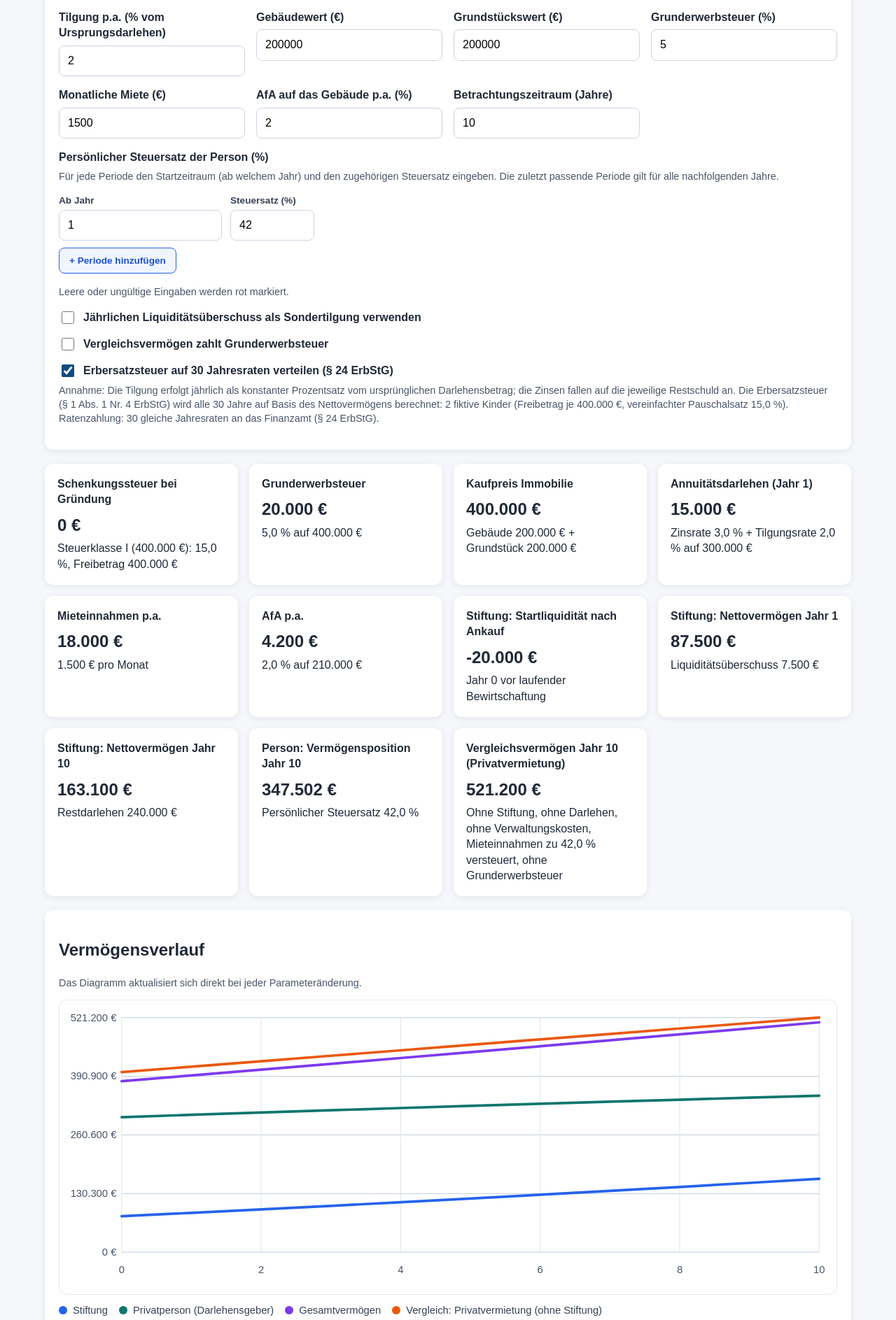
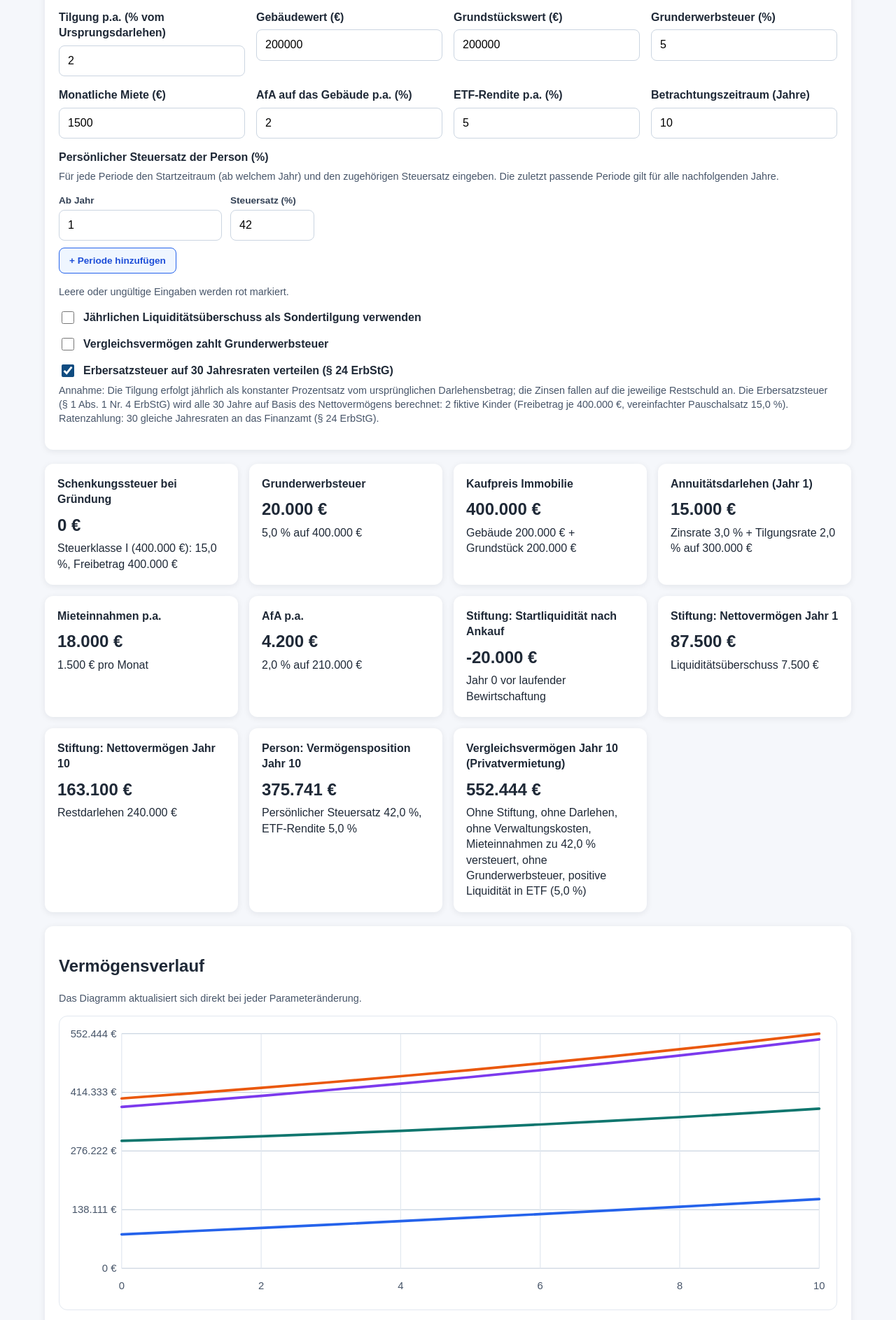
Before and after one commit to maorun/family-foundation, a Next.js app: page / in a window 1280 px wide. Shown: the part 713-2600 px from the top of the page at 70% size. Built offline with nearby package versions, Linux system fonts and the light colour scheme.

Commit message:
Add ETF investment logic for positive cashflows

```diff
--- a/app/page.js
+++ b/app/page.js
@@ -77,6 +77,13 @@ const FIELD_DEFINITIONS = [
     defaultValue: 2,
   },
   {
+    id: "etfReturnRate",
+    label: "ETF-Rendite p.a. (%)",
+    min: 0,
+    step: "0.1",
+    defaultValue: 5,
+  },
+  {
     id: "projectionYears",
     label: "Betrachtungszeitraum (Jahre)",
     min: 1,
@@ -247,6 +254,7 @@ function validateFormValues(formValues) {
       realEstateTaxRate: parsedValues.realEstateTaxRate / 100,
       monthlyRent: parsedValues.monthlyRent,
       depreciationRate: parsedValues.depreciationRate / 100,
+      etfReturnRate: parsedValues.etfReturnRate / 100,
       projectionYears: parsedValues.projectionYears,
     },
   };
@@ -349,9 +357,12 @@ function calculateProjection(input) {
     input.initialCapital - giftTax + input.loanAmount - propertyValue - realEstateTax;
 
   let foundationCash = initialCash;
+  let foundationEtfBalance = 0;
   let remainingLoan = input.loanAmount;
   let remainingDepreciableBuildingValue = depreciableBuildingBase;
   let cumulativePersonNetCash = 0;
+  let personCash = 0;
+  let personEtfBalance = 0;
 
   // Erbersatzsteuer-Tracking (§ 1 Abs. 1 Nr. 4 ErbStG)
   let erbsRemainingLiability = 0;
@@ -362,6 +373,7 @@ function calculateProjection(input) {
   // kein Darlehen, keine Verwaltungskosten
   let privateCash =
     input.initialCapital + input.loanAmount - propertyValue - privateRealEstateTax;
+  let compareEtfBalance = 0;
   let privateRemainingDepreciableBuilding = privateDepreciableBuildingBase;
 
   const buildingBookValue0 = depreciableBuildingBase + landBookBase;
@@ -370,26 +382,34 @@ function calculateProjection(input) {
     {
       year: 0,
       foundationCash,
+      foundationEtfBalance,
       taxableResult: -giftTax,
-      foundationWealth: foundationCash + propertyValue - remainingLoan,
+      foundationWealth: foundationCash + foundationEtfBalance + propertyValue - remainingLoan,
       remainingLoan,
       personNetCashFlow: 0,
-      personAssetPosition: remainingLoan,
+      personAssetPosition: remainingLoan + personCash + personEtfBalance,
+      personCash,
+      personEtfBalance,
       personalTaxRate: getPersonalTaxRateForYear(input.personalTaxSteps, 1),
       // Bilanz Jahr 0
       buildingBookValue: buildingBookValue0,
-      totalAssets: foundationCash + buildingBookValue0,
-      equity: foundationCash + buildingBookValue0 - remainingLoan,
+      totalAssets: foundationCash + foundationEtfBalance + buildingBookValue0,
+      equity: foundationCash + foundationEtfBalance + buildingBookValue0 - remainingLoan,
       // Erbersatzsteuer
       erbsTriggeredAmount: 0,
       erbsInstallmentPaid: 0,
       erbsRemainingLiability: 0,
       // Vergleichsvermögen Privatvermietung Jahr 0
-      compareWealth: privateCash + propertyValue,
+      compareWealth: privateCash + compareEtfBalance + propertyValue,
+      compareEtfBalance,
     },
   ];
 
   for (let year = 1; year <= input.projectionYears; year += 1) {
+    foundationEtfBalance *= 1 + input.etfReturnRate;
+    personEtfBalance *= 1 + input.etfReturnRate;
+    compareEtfBalance *= 1 + input.etfReturnRate;
+
     const yearPersonalTaxRate = getPersonalTaxRateForYear(input.personalTaxSteps, year);
     const annualInterest = remainingLoan * input.loanInterestRate;
     const scheduledRepaymentTarget = Math.min(
@@ -435,6 +455,7 @@ function calculateProjection(input) {
       0,
       remainingDepreciableBuildingValue - annualDepreciation,
     );
+    personCash += lenderNetCashFlow;
     cumulativePersonNetCash += lenderNetCashFlow;
 
     // Vergleichsszenario: Privatvermietung – kein Darlehen, keine Verwaltungskosten, Steuern auf Miete
@@ -464,7 +485,7 @@ function calculateProjection(input) {
 
     // Erbersatzsteuer: Auslösung alle 30 Jahre (frühestens Jahr 30, nie Jahr 0)
     if (year > 0 && year % ERBERSATZ_CYCLE_YEARS === 0) {
-      const netWealthForErbs = foundationCash + propertyValue - remainingLoan;
+      const netWealthForErbs = foundationCash + foundationEtfBalance + propertyValue - remainingLoan;
       const perChildTaxable = Math.max(
         0,
         netWealthForErbs / ERBERSATZ_CHILDREN - ERBERSATZ_CHILD_ALLOWANCE,
@@ -480,15 +501,37 @@ function calculateProjection(input) {
       }
     }
 
+    const foundationEtfInvestment = Math.max(0, foundationCash);
+    foundationCash -= foundationEtfInvestment;
+    foundationEtfBalance += foundationEtfInvestment;
+
+    const personEtfInvestment = Math.max(0, personCash);
+    personCash -= personEtfInvestment;
+    personEtfBalance += personEtfInvestment;
+
+    const compareEtfInvestment = Math.max(0, privateCash);
+    privateCash -= compareEtfInvestment;
+    compareEtfBalance += compareEtfInvestment;
+
     rows.push({
       year,
       foundationCash,
+      foundationEtfBalance,
+      foundationEtfInvestment,
       foundationCashFlow,
       taxableResult,
-      foundationWealth: foundationCash + propertyValue - remainingLoan - erbsRemainingLiability,
+      foundationWealth:
+        foundationCash +
+        foundationEtfBalance +
+        propertyValue -
+        remainingLoan -
+        erbsRemainingLiability,
       remainingLoan,
       personNetCashFlow: lenderNetCashFlow,
-      personAssetPosition: remainingLoan + cumulativePersonNetCash,
+      personAssetPosition: remainingLoan + personCash + personEtfBalance,
+      personCash,
+      personEtfBalance,
+      personEtfInvestment,
       cumulativePersonNetCash,
       // GuV Stiftung
       guvRent: annualRent,
@@ -508,14 +551,21 @@ function calculateProjection(input) {
       // Bilanz
       buildingDepreciableValue,
       buildingBookValue,
-      totalAssets: foundationCash + buildingBookValue,
-      equity: foundationCash + buildingBookValue - remainingLoan - erbsRemainingLiability,
+      totalAssets: foundationCash + foundationEtfBalance + buildingBookValue,
+      equity:
+        foundationCash +
+        foundationEtfBalance +
+        buildingBookValue -
+        remainingLoan -
+        erbsRemainingLiability,
       // Erbersatzsteuer
       erbsTriggeredAmount,
       erbsInstallmentPaid,
       erbsRemainingLiability,
       // Vergleichsvermögen Privatvermietung
-      compareWealth: privateCash + propertyValue,
+      compareWealth: privateCash + compareEtfBalance + propertyValue,
+      compareEtfBalance,
+      compareEtfInvestment,
     });
   }
 
@@ -753,12 +803,12 @@ export default function Home() {
     {
       title: `Person: Vermögensposition Jahr ${result.input.projectionYears}`,
       value: formatCurrency(lastYear.personAssetPosition),
-      detail: `Persönlicher Steuersatz ${formatPercent(lastYear.personalTaxRate * 100)}`,
+      detail: `Persönlicher Steuersatz ${formatPercent(lastYear.personalTaxRate * 100)}, ETF-Rendite ${formatPercent(result.input.etfReturnRate * 100)}`,
     },
     {
       title: `Vergleichsvermögen Jahr ${result.input.projectionYears} (Privatvermietung)`,
       value: formatCurrency(lastYear.compareWealth),
-      detail: `Ohne Stiftung, ohne Darlehen, ohne Verwaltungskosten, Mieteinnahmen zu ${formatPercent(lastYear.personalTaxRate * 100)} versteuert${compareTaxCardDetail}`,
+      detail: `Ohne Stiftung, ohne Darlehen, ohne Verwaltungskosten, Mieteinnahmen zu ${formatPercent(lastYear.personalTaxRate * 100)} versteuert${compareTaxCardDetail}, positive Liquidität in ETF (${formatPercent(result.input.etfReturnRate * 100)})`,
     },
   ];
 
@@ -1514,14 +1564,14 @@ export default function Home() {
                         <div className={styles.dataItem}>
                           <dt>Nettovermögen</dt>
                           <dd>{formatCurrency(row.foundationWealth)}</dd>
-                          <small className={styles.formula}>{formatCurrency(row.foundationCash)} (Kassenbestand) + {formatCurrency(result.propertyValue)} (Immobilienwert) − {formatCurrency(row.remainingLoan)} (Restdarlehen){row.erbsRemainingLiability > 0 ? ` − ${formatCurrency(row.erbsRemainingLiability)} (Erbersatzsteuer-Verbindlichkeit)` : ""}</small>
+                          <small className={styles.formula}>{formatCurrency(row.foundationCash)} (Kassenbestand) + {formatCurrency(row.foundationEtfBalance)} (ETF) + {formatCurrency(result.propertyValue)} (Immobilienwert) − {formatCurrency(row.remainingLoan)} (Restdarlehen){row.erbsRemainingLiability > 0 ? ` − ${formatCurrency(row.erbsRemainingLiability)} (Erbersatzsteuer-Verbindlichkeit)` : ""}</small>
                         </div>
                         {row.erbsTriggeredAmount > 0 && (
                           <div className={styles.dataItem}>
                             <dt>Erbersatzsteuer (fällig, § 1 Abs. 1 Nr. 4 ErbStG)</dt>
                             <dd className={styles.negative}>{formatCurrency(row.erbsTriggeredAmount)}</dd>
                             <small className={styles.formula}>
-                              {ERBERSATZ_CHILDREN} × max(0, {formatCurrency((row.foundationCash + result.propertyValue - row.remainingLoan) / ERBERSATZ_CHILDREN)} − {formatCurrency(ERBERSATZ_CHILD_ALLOWANCE)} Freibetrag) × {formatPercent(ERBERSATZ_TAX_RATE * 100)}
+                              {ERBERSATZ_CHILDREN} × max(0, {formatCurrency((row.foundationCash + row.foundationEtfBalance + result.propertyValue - row.remainingLoan) / ERBERSATZ_CHILDREN)} − {formatCurrency(ERBERSATZ_CHILD_ALLOWANCE)} Freibetrag) × {formatPercent(ERBERSATZ_TAX_RATE * 100)}
                               {result.input.erbersatzsteuerSpread
                                 ? ` — wird auf ${ERBERSATZ_CYCLE_YEARS} Jahresraten à ${formatCurrency(row.erbsTriggeredAmount / ERBERSATZ_CYCLE_YEARS)} verteilt`
                                 : " — Sofortzahlung"}
@@ -1560,7 +1610,7 @@ export default function Home() {
                         <div className={styles.dataItem}>
                           <dt>Vermögensposition</dt>
                           <dd>{formatCurrency(row.personAssetPosition)}</dd>
-                          {row.year > 0 && <small className={styles.formula}>{formatCurrency(row.remainingLoan)} (Restdarlehen) + {formatCurrency(row.cumulativePersonNetCash)} (kum. Netto-Zuflüsse)</small>}
+                          {row.year > 0 && <small className={styles.formula}>{formatCurrency(row.remainingLoan)} (Restdarlehen) + {formatCurrency(row.personCash)} (Kasse) + {formatCurrency(row.personEtfBalance)} (ETF)</small>}
                         </div>
                       </dl>
                     </div>
@@ -1570,7 +1620,7 @@ export default function Home() {
                         <div className={styles.dataItem}>
                           <dt>Vergleichsvermögen</dt>
                           <dd>{formatCurrency(row.compareWealth)}</dd>
-                          <small className={styles.formula}>Kasse + {formatCurrency(result.propertyValue)} (Immobilienwert) — ohne Stiftung, ohne Darlehen, ohne Verwaltungskosten, Miete zu {formatPercent(row.personalTaxRate * 100)} versteuert{compareTaxFormulaDetail}</small>
+                          <small className={styles.formula}>Kasse + ETF + {formatCurrency(result.propertyValue)} (Immobilienwert) — ohne Stiftung, ohne Darlehen, ohne Verwaltungskosten, Miete zu {formatPercent(row.personalTaxRate * 100)} versteuert{compareTaxFormulaDetail}</small>
                         </div>
                       </dl>
                     </div>
@@ -1652,13 +1702,22 @@ export default function Home() {
                       {row.year === 0 ? (
                         <small className={styles.formula}>{formatCurrency(result.input.initialCapital)} (Stiftungskapital) − {formatCurrency(result.giftTax)} (Schenkungssteuer) + {formatCurrency(result.input.loanAmount)} (Darlehen) − {formatCurrency(result.propertyValue)} (Kaufpreis) − {formatCurrency(result.realEstateTax)} (GrESt)</small>
                       ) : (
-                        <small className={styles.formula}>{formatCurrency(row.prevFoundationCash)} (Vorjahr) + {formatCurrency(row.guvRent)} (Mieteinnahmen) − {formatCurrency(row.guvAdminCost)} (Verwaltungskosten) − {formatCurrency(row.guvInterest)} (Zinsen) [= {formatCurrency(row.foundationCashFlow)} Überschuss] − {formatCurrency(row.scheduledRepayment + row.extraRepayment)} (Tilgung{row.extraRepayment > 0 ? ` inkl. ${formatCurrency(row.extraRepayment)} Sondertilgung` : ""})</small>
+                        <small className={styles.formula}>{formatCurrency(row.prevFoundationCash)} (Vorjahr) + {formatCurrency(row.guvRent)} (Mieteinnahmen) − {formatCurrency(row.guvAdminCost)} (Verwaltungskosten) − {formatCurrency(row.guvInterest)} (Zinsen) [= {formatCurrency(row.foundationCashFlow)} Überschuss] − {formatCurrency(row.scheduledRepayment + row.extraRepayment)} (Tilgung{row.extraRepayment > 0 ? ` inkl. ${formatCurrency(row.extraRepayment)} Sondertilgung` : ""}) − {formatCurrency(row.foundationEtfInvestment)} (ETF-Investition)</small>
+                      )}
+                    </div>
+                    <div className={styles.dataItem}>
+                      <dt>ETF-Bestand</dt>
+                      <dd>{formatCurrency(row.foundationEtfBalance)}</dd>
+                      {row.year > 0 && (
+                        <small className={styles.formula}>
+                          Vorjahr inkl. Rendite ({formatPercent(result.input.etfReturnRate * 100)}) + {formatCurrency(row.foundationEtfInvestment)} (neue ETF-Investition)
+                        </small>
                       )}
                     </div>
                     <div className={styles.dataItem}>
                       <dt>Bilanzsumme</dt>
                       <dd>{formatCurrency(row.totalAssets)}</dd>
-                      <small className={styles.formula}>{formatCurrency(row.foundationCash)} (Kassenbestand) + {formatCurrency(row.buildingBookValue)} (Immobilie)</small>
+                      <small className={styles.formula}>{formatCurrency(row.foundationCash)} (Kassenbestand) + {formatCurrency(row.foundationEtfBalance)} (ETF) + {formatCurrency(row.buildingBookValue)} (Immobilie)</small>
                     </div>
                     <div className={styles.dataItem}>
                       <dt>Darlehen</dt>
@@ -1687,7 +1746,10 @@ export default function Home() {
             Das Nettovermögen der Stiftung nutzt den Immobilienwert aus Gebäude +
             Grundstück. Die AfA wirkt nur auf das steuerliche Ergebnis. Die
             Vermögensposition der Person setzt sich aus Restforderung und bereits
-            zugeflossenen, nach Steuern verbleibenden Zahlungen zusammen. Die
+            zugeflossenen, nach Steuern verbleibenden Zahlungen zusammen. Positive
+            Liquidität wird jährlich in ETF-Anteile umgeschichtet (Rendite:
+            {" "}
+            {formatPercent(result.input.etfReturnRate * 100)}). Die
             Erbersatzsteuer (§ 1 Abs. 1 Nr. 4 ErbStG) wird alle 30 Jahre auf
             Grundlage des Nettovermögens (2 fiktive Kinder, Freibetrag je{" "}
             {formatCurrency(ERBERSATZ_CHILD_ALLOWANCE)}, Pauschalsatz{" "}
```
